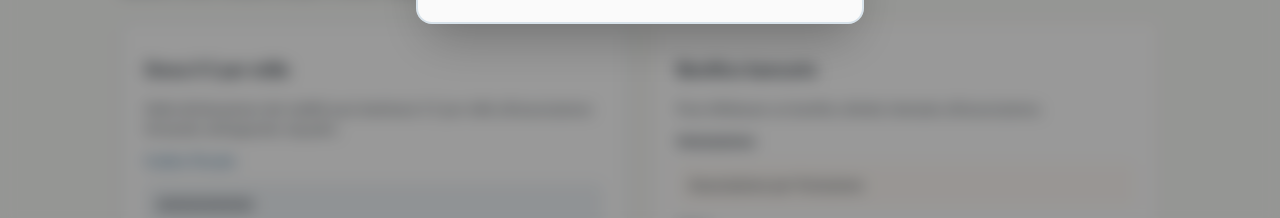
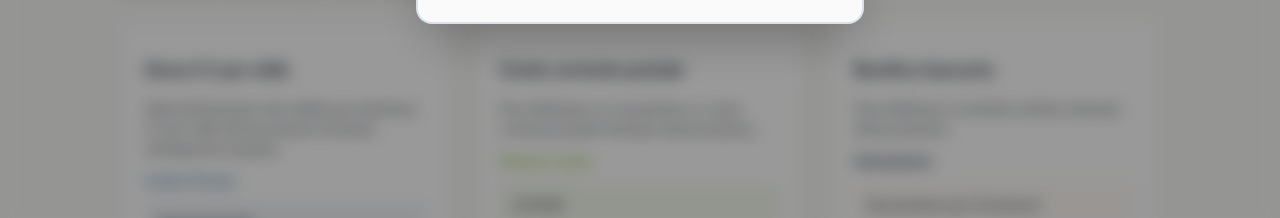
Before and after one commit to Maxtd07/fsl, a React (Vite) app in the folder frontend/: page /donazioni in a window 1280 px wide. Shown: the part 572-790 px from the top of the page. Built offline with nearby package versions, Linux system fonts and the light colour scheme; no server answers.

Commit message:
aggiunto conto corrente postale

```diff
--- a/frontend/src/pages/DonazioniPage.jsx
+++ b/frontend/src/pages/DonazioniPage.jsx
@@ -38,7 +38,7 @@ function DonazioniPage() {
           description="Abbiamo scelto modalita semplici e dirette, adatte a una donazione personale o familiare."
         />
 
-        <div className="grid gap-6 lg:grid-cols-2">
+        <div className="grid gap-6 lg:grid-cols-3">
           <article className="rounded-lg border border-primary/20 bg-base px-6 py-8 shadow-md transition hover:shadow-lg">
             <h3 className="mb-4 text-lg font-bold text-text">Dona il 5 per mille</h3>
             <div className="space-y-3 text-sm text-text/85">
@@ -46,6 +46,20 @@ function DonazioniPage() {
               <p className="font-semibold text-primary">Codice Fiscale:</p>
               <p className="rounded-lg bg-primary/8 p-3 font-mono text-base tracking-wide text-text">00000000000</p>
               <p className="pt-2 text-xs text-text/60">Non ti costa nulla e aiuta concretamente le attivita associative.</p>
+            </div>
+          </article>
+
+          <article className="rounded-lg border border-secondary/20 bg-base px-6 py-8 shadow-md transition hover:shadow-lg">
+            <h3 className="mb-4 text-lg font-bold text-text">Conto corrente postale</h3>
+            <div className="space-y-3 text-sm text-text/85">
+              <p>Puoi effettuare un versamento su conto corrente postale intestato all'associazione.</p>
+              <p className="font-semibold text-secondary">Numero conto:</p>
+              <p className="rounded-lg bg-secondary/8 p-3 font-mono text-base tracking-wide text-text">
+                123456
+              </p>
+              <p className="pt-2 text-xs text-text/60">
+                Disponibile presso tutti gli uffici postali.
+              </p>
             </div>
           </article>
 
```
